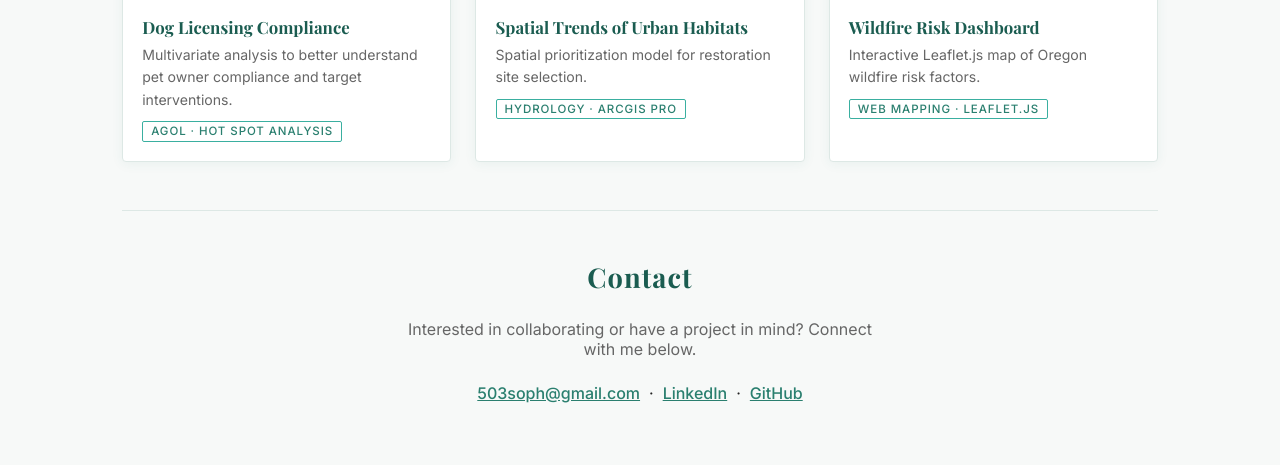
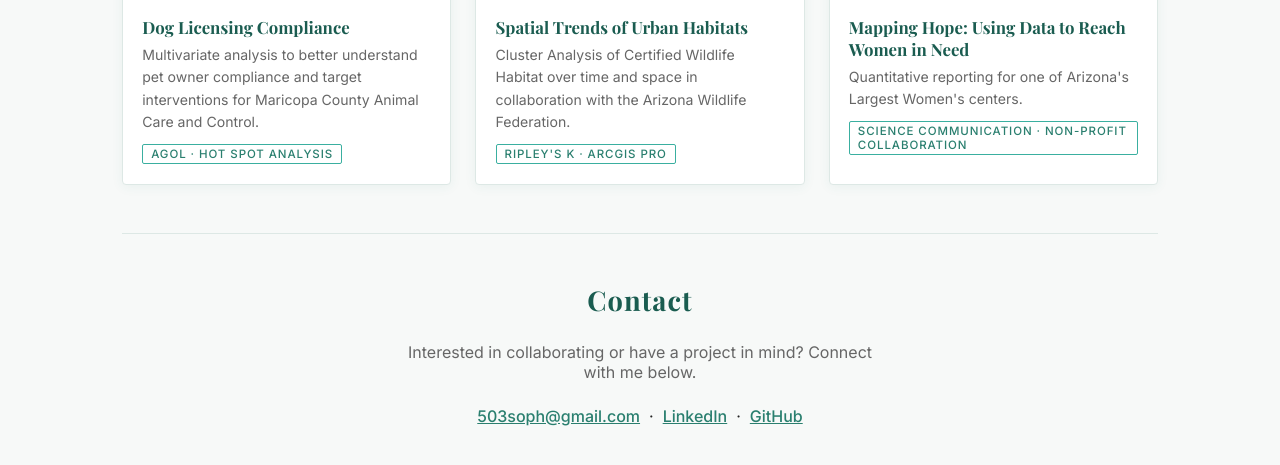
Before and after one commit to sgruger/sgruger.github.io, a Jekyll site: the page built from index.md, in a window 1280 px wide and 900 px high, scrolled down 1609 px, cut to the strip 394-859 px from the top of the window. Built offline with Jekyll 4.4.1, drawn with Linux system fonts in a browser that asks for light colours.

Commit message:
Revise project card details in index.md
Updated project descriptions and titles for clarity and specificity.

```diff
--- a/index.md
+++ b/index.md
@@ -75,14 +75,14 @@ title: Sophia Ruger
          The onclick passes: title, description, image path, project URL -->
     <div class="project-card" onclick="openModal(
       'Dog Licensing Compliance (2026)',
-      'An analysis of licencing compliance at the jurisdiction and tract level for Maricopa County Animal Care and Control. MCACC offers resources to support responsible pet ownership and prevent pet surrender, such as behavior guidance and access to low-cost veterinary care for residents in the Phoenix metropolitan area of Arizona. The organization provides a wide range of services, including pet adoptions, vaccination and microchipping clinics, spay and neuter programs, and incident-response, though the service area the authors aim to address in this study is dog licensing (Ruger, S., Flores, A., Ngo, C., & Sheehan, C.).',
+      'An analysis of licencing compliance at the jurisdiction and tract level using density models. MCACC provides a wide range of services, including pet adoptions, vaccination and microchipping clinics, spay and neuter programs, and incident-response, though the service area the authors aim to address in this study is dog licensing (Ruger, S., Flores, A., Ngo, C., & Sheehan, C.). Read about our findings using the link below.',
       'assets/images/project1.jpg',
       'https://storymaps.arcgis.com/stories/b3b3e8ea42c74dbca0faf812afe59355'
     )">
       <img src="assets/images/project1.jpg" alt="Dog Licensing Compliance" />
       <div class="project-card-body">
         <h4>Dog Licensing Compliance</h4>
-        <p>Multivariate analysis to better understand pet owner compliance and target interventions.</p>
+        <p>Multivariate analysis to better understand pet owner compliance and target interventions for Maricopa County Animal Care and Control.</p>
         <span class="project-tag">AGOL · Hot Spot Analysis</span>
       </div>
     </div>
@@ -90,30 +90,30 @@ title: Sophia Ruger
     <!-- PROJECT CARD 2 -->
     <div class="project-card" onclick="openModal(
       'Spatial Trends of Urban Habitats (Jan. 2025)',
-      'A series of blogs and maps created for the Arizona Wildlife Federation to track social, temporal, and spatial trends of habitat gardening. Our research found that residential habitat certifications are most common, while the rest are on other types of land including schoolyards, farmland or businesses. When observed by municipality, the certified habitats per capita tends to increase as the municipal population decreases. These findings were presented by Sophia Ruger and Dr. Kelli Larson at the 2025 CAP LTER Symposium.',
+      'A series of blogs and maps created to measure social, temporal, and spatial trends of habitat gardening. Our research found that residential habitat certifications are most common, while the rest are on other types of land including schoolyards, farmland or businesses. When observed by municipality, the certified habitats per capita tends to increase as the municipal population decreases. These findings were presented by Sophia Ruger and Dr. Kelli Larson at the 2025 CAP LTER Symposium.',
       'assets/images/project2.jpg',
       'https://www.azwildlife.org/blog/13454758'
     )">
       <img src="assets/images/project2.jpg" alt="Watershed Restoration Index" />
       <div class="project-card-body">
         <h4>Spatial Trends of Urban Habitats</h4>
-        <p>Spatial prioritization model for restoration site selection.</p>
-        <span class="project-tag">Hydrology · ArcGIS Pro</span>
+        <p>Cluster Analysis of Certified Wildlife Habitat over time and space in collaboration with the Arizona Wildlife Federation.</p>
+        <span class="project-tag">Ripley's K · ArcGIS Pro</span>
       </div>
     </div>
 
     <!-- PROJECT CARD 3 -->
     <div class="project-card" onclick="openModal(
-      'Wildfire Risk Dashboard',
-      'An interactive web map built with Leaflet.js visualizing wildfire risk across Oregon based on fuel load, slope, aspect, wind patterns, and historical fire perimeters. Designed for use by county emergency managers.',
+      'Mapping Hope: Using Data to Reach Women in Need',
+      'Conducted a geographic and statistical analysis of five years of Hope Women’s Center client intake data, revealing that three locations served more than 70% of all clients and identifying opportunities to improve service delivery. Produced strategic recommendations for resource allocation, enhanced data collection, and expansion of high-impact programs to help guide future decisions and increase access to essential services for women and families across Arizona.',
       'assets/images/project3.jpg',
-      'https://github.com/sgruger'
-    )">
+      'https://news.asu.edu/20250916-local-national-and-global-affairs-asu-students-provide-help-and-hope-women-crisis'
+    ">
       <img src="assets/images/project3.jpg" alt="Wildfire Risk Dashboard" />
       <div class="project-card-body">
-        <h4>Wildfire Risk Dashboard</h4>
-        <p>Interactive Leaflet.js map of Oregon wildfire risk factors.</p>
-        <span class="project-tag">Web Mapping · Leaflet.js</span>
+        <h4>Mapping Hope: Using Data to Reach Women in Need</h4>
+        <p>Quantitative reporting for one of Arizona's Largest Women's centers.</p>
+        <span class="project-tag">Science Communication · Non-Profit Collaboration</span>
       </div>
     </div>
 
```
